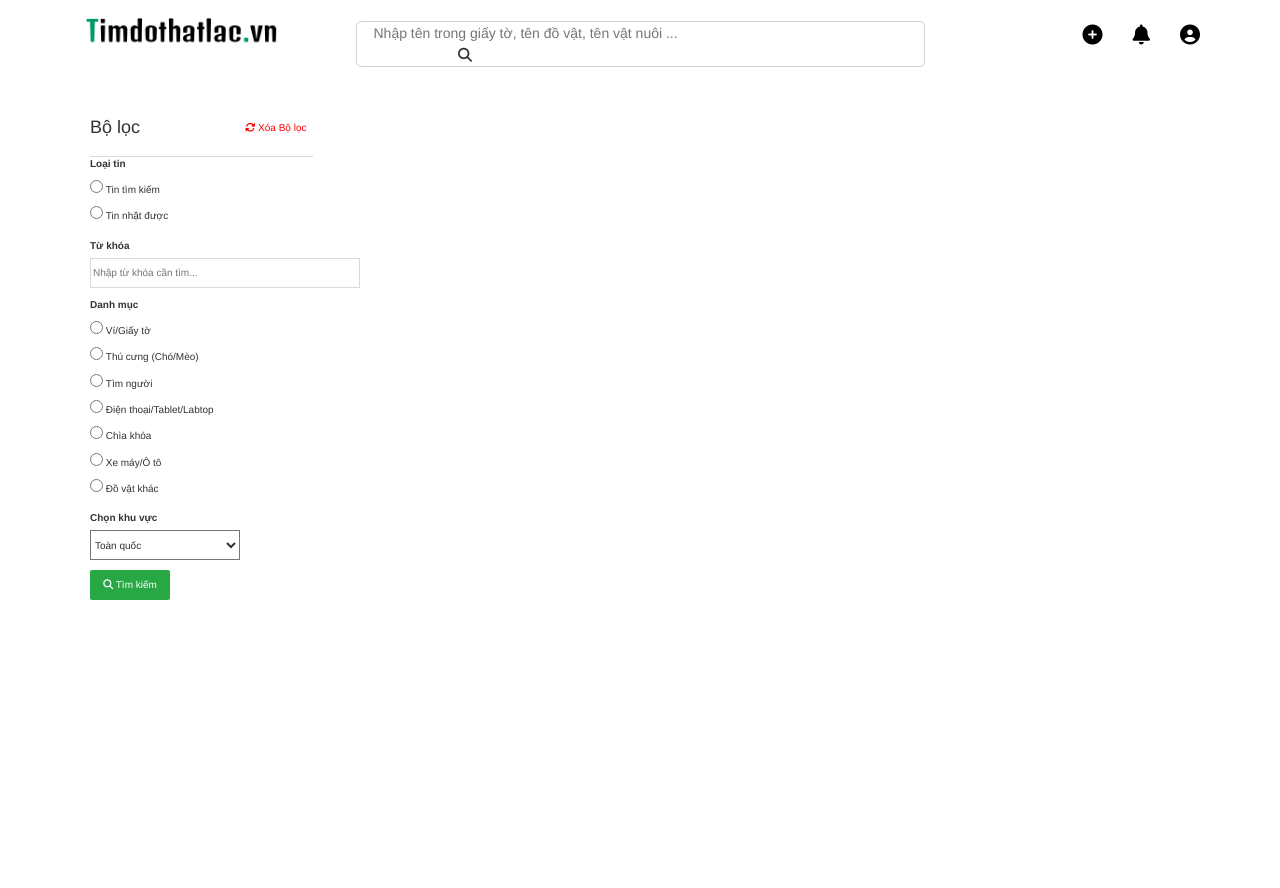
After one commit to matthew28302/timdothatlac, a Django app: page /app/search/ in a window 1280 px wide. The commit adds this page. Run offline with Django 4.2, Linux system fonts and the light colour scheme; some libraries are stand-ins or nearby versions.

Commit message:
add search

```diff
--- a/app/templates/app/frame.html
+++ b/app/templates/app/frame.html
@@ -1,6 +1,5 @@
 {% extends 'app/layout.html' %}
 {% load static %}
-
 
 
 {% block title%}
@@ -9,7 +8,7 @@
 
 {% block body %}
 <div class="main-index">
-	<div class="container navbar">
+	{% comment %} <div class="container navbar">
 		<div class="wrapper">
 
 			<a href="index.html" class="col-sm-6 col-lg-3"><img src="{% static 'app/homelogo.png' %}" alt="Home Page" class="homelogo"></a>
@@ -45,7 +44,8 @@
 		</div>
 
 
-	</div>
+	</div> {% endcomment %}
+	{% include 'app/navbar.html' %}
 	<div class="container">
 		<div class="wrapper">
 			<div class="row">
--- /dev/null
+++ b/app/templates/app/navbar.html
@@ -0,0 +1,38 @@
+{% load static %}
+<div class="container navbar">
+    <div class="wrapper">
+
+        <a href="index.html" class="col-sm-6 col-lg-3"><img src="{% static 'app/homelogo.png' %}" alt="Home Page" class="homelogo"></a>
+        <div class="col-sm-6 col-lg-6 search-pos">
+            <form action="#" method="GET" >
+                <input type="text" placeholder="Nhập tên trong giấy tờ, tên đồ vật, tên vật nuôi ..."
+                    name="keywords" autocomplete="off" class="search-hideborder search-text">
+                <button type="submit" aria-label="Tìm kiếm" class="search-hideborder button-pos">
+                    <i class="fas fa-search"></i>
+                </button>
+            </form>
+        </div>
+        <div class="col-sm-6 order-sm-2 col-lg-3">
+            <ul class="nav	">
+                <li>
+                    <a href="#">
+                        <i class="fas fa-plus-circle"></i>
+                    </a>
+                </li>
+                <li>
+                    <a href="#">
+                        <i class="fas fa-bell"></i>
+                    </a>
+                </li>
+                <li>
+                    <a href="{% url 'login' %}">
+                        <i class="fas fa-user-circle"></i>
+                    </a>
+                </li>
+            </ul>
+
+        </div>
+    </div>
+
+
+</div>
--- /dev/null
+++ b/app/templates/app/searchAdvance.html
@@ -0,0 +1,155 @@
+{% extends 'app/layout.html' %}
+{% load static %}
+
+{% block body %}
+{% block content %}
+<div class="container">
+    <div class="wrapper">
+        <div class="row">
+            {% include 'app/navbar.html' %}
+            <div class="col-lg-3">
+                <div class="filter">
+                    <div class="filter-head">
+                        <h4>Bộ lọc</h4>
+                        <button type="button" class="btn-hideborder"><i class="fa-solid fa-rotate"></i>&nbsp;Xóa
+                            Bộ lọc
+                        </button>
+                    </div>
+                    <div class="filter-body">
+                        <form id="form-filter" method="GET" action="#">
+                            <div class="field">
+                                <b
+                                >Loại tin</b>
+                                <div>
+                                    <input type="radio" name="type_post">
+                                    <label for="type_post" class="field-item">Tin tìm kiếm</label>
+                                </div>
+                                <div>
+                                    <input type="radio" name="type_post">
+                                    <label for="type_post" class="field-item">Tin nhặt được</label>
+                                </div>
+
+                            </div>
+                            <div class="field">
+                                <b>Từ khóa</b>
+                                <div>
+                                    <input class="keyword-border" type="text" name="keyword" placeholder="Nhập từ khóa cần tìm...">
+                                </div>
+                            </div>
+                            <div class="field">
+                                <b>Danh mục</b>
+                                <div>
+                                    <input type="radio" name="catalog">
+                                    <label for="catalog" class="field-item">Ví/Giấy tờ</label>
+                                </div>
+                                <div>
+                                    <input type="radio" name="catalog">
+                                    <label for="catalog" class="field-item">Thú cưng (Chó/Mèo)</label>
+                                </div>
+                                <div>
+                                    <input type="radio" name="catalog">
+                                    <label for="catalog" class="field-item">Tìm người</label>
+                                </div>
+                                <div>
+                                    <input type="radio" name="catalog">
+                                    <label for="catalog" class="field-item">Điện thoại/Tablet/Labtop</label>
+                                </div>
+                                <div>
+                                    <input type="radio" name="catalog">
+                                    <label for="catalog" class="field-item">Chìa khóa</label>
+                                </div>
+                                <div>
+                                    <input type="radio" name="catalog">
+                                    <label for="catalog" class="field-item">Xe máy/Ô tô</label>
+                                </div>
+                                <div>
+                                    <input type="radio" name="catalog">
+                                    <label for="catalog" class="field-item">Đồ vật khác</label>
+                                </div>
+                            </div>
+                            <div class="field">
+                                <b>Chọn khu vực</b>
+                                <select name="province_id" class="select" class="select-province">
+                                    <option value="">Toàn quốc</option>
+                                    <option value="89">An Giang</option>
+                                    <option value="77">Bà Rịa - Vũng Tàu</option>
+                                    <option value="24">Bắc Giang</option>
+                                    <option value="6">Bắc Kạn</option>
+                                    <option value="95">Bạc Liêu</option>
+                                    <option value="27">Bắc Ninh</option>
+                                    <option value="83">Bến Tre</option>
+                                    <option value="74">Bình Dương</option>
+                                    <option value="52">Bình Định</option>
+                                    <option value="70">Bình Phước</option>
+                                    <option value="60">Bình Thuận</option>
+                                    <option value="96">Cà Mau</option>
+                                    <option value="92">Cần Thơ</option>
+                                    <option value="4">Cao Bằng</option>
+                                    <option value="48">Đà Nẵng</option>
+                                    <option value="66">Đắk Lắk</option>
+                                    <option value="67">Đắk Nông</option>
+                                    <option value="11">Điện Biên</option>
+                                    <option value="75">Đồng Nai</option>
+                                    <option value="87">Đồng Tháp</option>
+                                    <option value="64">Gia Lai</option>
+                                    <option value="2">Hà Giang</option>
+                                    <option value="35">Hà Nam</option>
+                                    <option value="1">Hà Nội</option>
+                                    <option value="42">Hà Tĩnh</option>
+                                    <option value="30">Hải Dương</option>
+                                    <option value="31">Hải Phòng</option>
+                                    <option value="93">Hậu Giang</option>
+                                    <option value="17">Hoà Bình</option>
+                                    <option value="33">Hưng Yên</option>
+                                    <option value="56">Khánh Hòa</option>
+                                    <option value="91">Kiên Giang</option>
+                                    <option value="62">Kon Tum</option>
+                                    <option value="12">Lai Châu</option>
+                                    <option value="68">Lâm Đồng</option>
+                                    <option value="20">Lạng Sơn</option>
+                                    <option value="10">Lào Cai</option>
+                                    <option value="80">Long An</option>
+                                    <option value="36">Nam Định</option>
+                                    <option value="40">Nghệ An</option>
+                                    <option value="37">Ninh Bình</option>
+                                    <option value="58">Ninh Thuận</option>
+                                    <option value="25">Phú Thọ</option>
+                                    <option value="54">Phú Yên</option>
+                                    <option value="44">Quảng Bình</option>
+                                    <option value="49">Quảng Nam</option>
+                                    <option value="51">Quảng Ngãi</option>
+                                    <option value="22">Quảng Ninh</option>
+                                    <option value="45">Quảng Trị</option>
+                                    <option value="94">Sóc Trăng</option>
+                                    <option value="14">Sơn La</option>
+                                    <option value="72">Tây Ninh</option>
+                                    <option value="34">Thái Bình</option>
+                                    <option value="19">Thái Nguyên</option>
+                                    <option value="38">Thanh Hóa</option>
+                                    <option value="46">Thừa Thiên Huế</option>
+                                    <option value="82">Tiền Giang</option>
+                                    <option value="79">TP Hồ Chí Minh</option>
+                                    <option value="84">Trà Vinh</option>
+                                    <option value="8">Tuyên Quang</option>
+                                    <option value="86">Vĩnh Long</option>
+                                    <option value="26">Vĩnh Phúc</option>
+                                    <option value="15">Yên Bái</option>
+                                </select>
+                            </div>
+                            <div>
+                                <button class="form-submit" type="submit">
+                                    <i class="fa-solid fa-magnifying-glass"></i>
+                                    Tìm kiếm
+                                </button>
+                            </div>
+                        </form>
+                    </div>
+                </div>
+            </div>
+        </div>
+
+    </div>
+
+</div>
+{% endblock %}
+{% endblock %}
--- a/app/urls.py
+++ b/app/urls.py
@@ -10,4 +10,6 @@ urlpatterns = [
     path('donate/', views.donate, name="donate"),
     path('terms/', views.terms, name="terms"),
     path('introduce/', views.introduce, name="introduce"),
+    path('report/',views.report,name="reportError"),
+    path("search/",views.search, name="searchAdvance"),
 ]
--- a/app/views.py
+++ b/app/views.py
@@ -38,3 +38,7 @@ def donate(request):
     return render(request,"app/donate.html")
 def warning(request):
     return render(request,"app/warning.html")
+def report(request):
+    return render(request,"app/reportError.html")
+def search(request):
+    return render(request,"app/searchAdvance.html")
```
Also changed, not shown: app/templates/app/donate.html (+6 -4 lines), app/templates/app/policy.html (+8 -3 lines), app/templates/app/reportError.html (added, +48 -0 lines), app/templates/app/terms.html (+8 -4 lines), app/templates/app/warning.html (+6 -4 lines).
